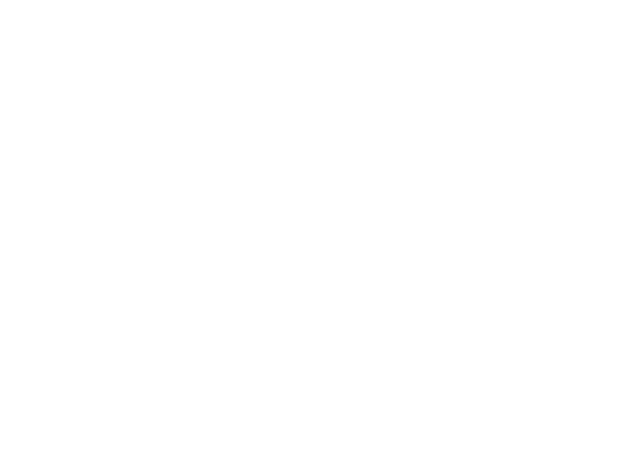
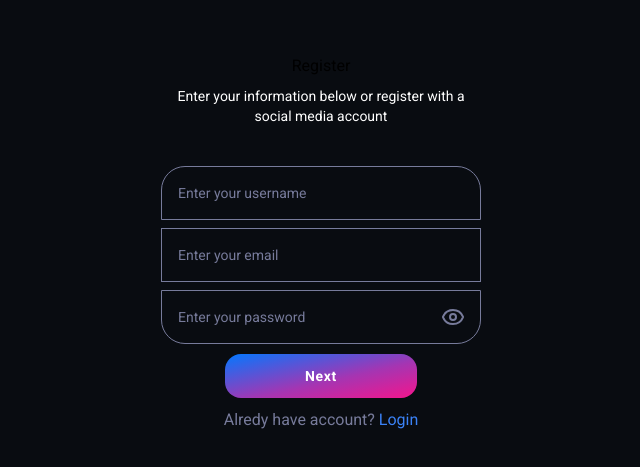
Before and after one commit to OmarPintado/djparty-client, a React (Vite) app: page /signup in a window 1280 px wide. Before the commit this address had no page. Shown: the part 157-624 px from the top of the page, without its empty margins (319-959 px from the left). Built offline with nearby package versions, Linux system fonts and the light colour scheme.

Commit message:
feat: add login and register pages

```diff
--- a/index.html
+++ b/index.html
@@ -4,7 +4,9 @@
     <meta charset="UTF-8" />
     <link rel="icon" type="image/svg+xml" href="/djparty.svg" />
     <meta name="viewport" content="width=device-width, initial-scale=1.0" />
-    <link href="https://fonts.googleapis.com/css2?family=Roboto:wght@400&display=swap" rel="stylesheet">
+    <link rel="preconnect" href="https://fonts.googleapis.com">
+    <link rel="preconnect" href="https://fonts.gstatic.com" crossorigin>
+    <link href="https://fonts.googleapis.com/css2?family=Barlow+Semi+Condensed:ital,wght@0,100;0,200;0,300;0,400;0,500;0,600;0,700;0,800;0,900;1,100;1,200;1,300;1,400;1,500;1,600;1,700;1,800;1,900&family=Roboto:ital,wght@0,100;0,300;0,400;0,500;0,700;0,900;1,100;1,300;1,400;1,500;1,700;1,900&display=swap" rel="stylesheet">
     <title>DjParty</title>
   </head>
   <body>
--- a/package.json
+++ b/package.json
@@ -10,8 +10,10 @@
     "preview": "vite preview"
   },
   "dependencies": {
+    "djparty-client": "file:",
     "react": "^18.3.1",
     "react-dom": "^18.3.1",
+    "react-icons": "^5.3.0",
     "react-router-dom": "^6.27.0"
   },
   "devDependencies": {
--- a/src/DjPartyApp.tsx
+++ b/src/DjPartyApp.tsx
@@ -1,11 +1,11 @@
 import './DjPartyApp.css'
-import {LoginRouter} from "./router/LoginRouter.tsx";
+import { AuthRouter } from './router/AuthRouter'
 
 function DjPartyApp() {
 
     return (
         <>
-            <LoginRouter/>
+            <AuthRouter/>
         </>
     )
 }
--- /dev/null
+++ b/src/components/auth/LoginForm.tsx
@@ -0,0 +1,31 @@
+import MainButton from "../common/buttons/MainButton";
+import InputGroup from "../common/inputs/InputGroup";
+const dataInputs = [
+    {
+        id: "1",
+        placeholder: "Enter your email",
+        type: "email",
+    },
+    {
+        id: "2",
+        placeholder: "Enter your password",
+        type: "password",
+    },
+];
+
+const LoginForm = () => {
+    return (
+        <form className="w-full flex items-center flex-col gap-2">
+            <InputGroup
+                onChange={(index, value) => {
+                    console.log(index + ") value: " + value);
+                }}
+                values={[]}
+                inputs={dataInputs}
+            />
+            <MainButton text="Login" type="submit" />
+        </form>
+    );
+};
+
+export default LoginForm;
--- /dev/null
+++ b/src/components/auth/RegisterForm.tsx
@@ -0,0 +1,35 @@
+import InputGroup from "../common/inputs/InputGroup";
+import MainButton from "../common/buttons/MainButton";
+const dataInputs = [
+    {
+        id: "1",
+        placeholder: "Enter your username",
+        type: "text",
+    },
+    {
+        id: "2",
+        placeholder: "Enter your email",
+        type: "email",
+    },
+    {
+        id: "3",
+        placeholder: "Enter your password",
+        type: "password",
+    },
+];
+const RegisterForm = () => {
+    return (
+        <form className="flex flex-col gap-2 items-center max-w-80 w-full    ">
+            <InputGroup
+                onChange={(index, value) => {
+                    console.log(index + ") value: " + value);
+                }}
+                values={[]}
+                inputs={dataInputs}
+            />
+            <MainButton text="Next" type="button" />
+        </form>
+    );
+};
+
+export default RegisterForm;
--- /dev/null
+++ b/src/components/layout/AuthLayout.tsx
@@ -0,0 +1,11 @@
+import { Outlet } from "react-router";
+
+const AuthLayout = () => {
+    return (
+        <main className="min-h-screen bg-dark-800 p-4  flex justify-center items-center">
+            <Outlet />
+        </main>
+    );
+};
+
+export default AuthLayout;
--- a/src/index.css
+++ b/src/index.css
@@ -16,3 +16,6 @@
 @tailwind base;
 @tailwind components;
 @tailwind utilities;
+.transition-input {
+    transition: max-width 0.3s ease, opacity 0.3s ease;
+}
--- a/src/pages/LoginPage.tsx
+++ b/src/pages/LoginPage.tsx
@@ -1,12 +1,32 @@
-import React from 'react';
+import { Link } from "react-router-dom";
+import LoginForm from "../components/auth/LoginForm";
+import SocialButton from "../components/common/buttons/SocialButton";
 
-export const LoginPage: React.FC = () => {
+export const LoginPage = () => {
     return (
-        <>
+        <div className="flex flex-col gap-2 items-center max-w-80 w-full    ">
             <h2>LoginPage</h2>
-            <button>
-                Login
-            </button>
-        </>
+            <LoginForm />
+
+            <div className="flex gap-4 items-center mt-4">
+                <SocialButton
+                    provider="facebook"
+                    onClick={() => console.log("login facebook")}
+                />
+                <SocialButton
+                    provider="google"
+                    onClick={() => console.log("login google")}
+                />
+            </div>
+            <p className="text-gray-custom-500">
+                Not have account?{" "}
+                <Link
+                    to={"/signup"}
+                    className="text-blue-500 hover:text-blue-600 transition-all duration-300"
+                >
+                    Sign up
+                </Link>
+            </p>
+        </div>
     );
 };
--- /dev/null
+++ b/src/pages/SignUpPage.tsx
@@ -0,0 +1,27 @@
+import { Link } from "react-router-dom";
+import RegisterForm from "../components/auth/RegisterForm";
+
+const SignUpPage = () => {
+    return (
+        <div className="flex flex-col gap-2 items-center max-w-80 w-full    ">
+            <h2>Register</h2>
+            <p className="text-white  text-center text-sm mb-8">
+                Enter your information below or register with a social media
+                account
+            </p>
+            <RegisterForm />
+
+            <p className="text-gray-custom-500">
+                Alredy have account?{" "}
+                <Link
+                    to={"/login"}
+                    className="text-blue-500 hover:text-blue-600 transition-all duration-300"
+                >
+                    Login
+                </Link>
+            </p>
+        </div>
+    );
+};
+
+export default SignUpPage;
--- /dev/null
+++ b/src/router/AuthRouter.tsx
@@ -0,0 +1,17 @@
+import { Route, Routes } from "react-router-dom";
+import { LoginPage } from "../pages/LoginPage.tsx";
+import AuthLayout from "../components/layout/AuthLayout.tsx";
+import SignUpPage from "../pages/SignUpPage.tsx";
+
+export const AuthRouter = () => {
+    return (
+        <>
+            <Routes>
+                <Route element={<AuthLayout />}>
+                    <Route path="login" element={<LoginPage />} />
+                    <Route path="signup" element={<SignUpPage />} />
+                </Route>
+            </Routes>
+        </>
+    );
+};
--- a/src/router/LoginRouter.tsx
+++ /dev/null
@@ -1,12 +0,0 @@
-import {Route, Routes} from 'react-router-dom';
-import {LoginPage} from '../pages/LoginPage.tsx';
-
-export const LoginRouter = () => {
-    return (
-        <>
-            <Routes>
-                <Route path='' element={<LoginPage />} />
-            </Routes>
-        </>
-    );
-};
```
Also changed, not shown: 1 other file (tests, documents, lock files or other folders).
